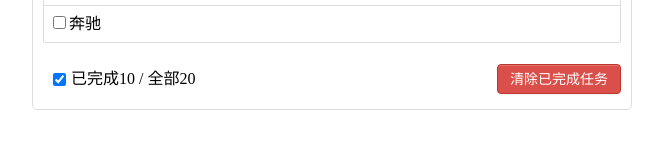
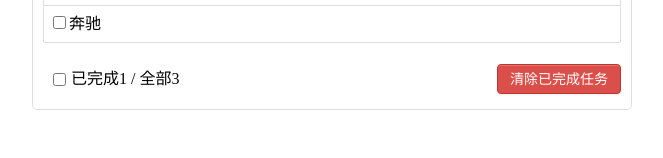
Before and after one commit to qiaoliang/gitlog_vue3, a Vue app: page / in a window 1280 px wide. Shown: the part 142-300 px from the top of the page, without its empty margins (308-971 px from the left). Built offline with nearby package versions, Linux system fonts and the light colour scheme.

Commit message:
todo list step 8: 底部 MyFooter 可以显示正确的数据，并且点击它的 Checkbox 时，可以全选或全不选。

```diff
--- a/src/App.vue
+++ b/src/App.vue
@@ -3,7 +3,7 @@
     <div class="todo-wrap">
       <MyHeader :addTodo="addTodoItem" />
       <MyList :todos="todos" :delTodo="delTodoItem" :updateTodo="updateItem"/>
-      <MyFooter />
+      <MyFooter :todos="todos"/>
     </div>
   </div>
 </template>
--- a/src/components/MyFooter.vue
+++ b/src/components/MyFooter.vue
@@ -1,5 +1,4 @@
 <template>
-
   <div class="todo-footer" v-show="total">
     <label>
       <!-- <input type="checkbox" :checked="isAll" @change="checkAll"/> -->
@@ -13,40 +12,39 @@
 </template>
 
 <script lang="ts">
-import { defineComponent, ref } from "vue";
+import { computed, defineComponent, ref } from "vue";
+import TodoItem from "../types/todo";
 export default defineComponent({
   name: "MyFooter",
   //props:['todos','checkAllTodo','clearAllTodo'],
-  props: ["todos"],
-  //   computed: {
-  //     total() {
-  //       return this.todos.length;
-  //     },
-  //     doneTotal() {
-  //       return this.todos.reduce((pre, todo) => pre + (todo.done ? 1 : 0), 0);
-  //     },
-  //     isAll: {
-  //       get() {
-  //         return this.doneTotal === this.total && this.total > 0;
-  //       },
-  //       set(value) {
-  //         // this.checkAllTodo(value)
-  //         this.$emit("checkAllTodo", value);
-  //       },
-  //     },
-  //   },
-  //   methods: {
-  //     //清空所有已完成
-  //     clearAll() {
-  //       // this.clearAllTodo()
-  //       this.$emit("clearAllTodo");
-  //     },
-  //   },
-  setup() {
-    const total = ref(20);
-    const doneTotal = ref(10);
-    const clearAll = () => {};
-    const isAll = ref(true);
+  props: {
+    todos: {
+      type: Array as () => TodoItem[],
+      required: true,
+    },
+  },
+  setup(props, ctx) {
+    const doneTotal = computed(() => {
+      return props.todos.reduce(
+        (pre, todo, index) => pre + (todo.isCompleted ? 1 : 0),
+        0
+      );
+    });
+    //全选或全不选
+    const isAll =computed({
+      get(){
+        return props.todos.every(item => item.isCompleted == true)
+      },
+      set(val){
+        props.todos.forEach(item => item.isCompleted = val)
+      }
+    });
+    const clearAll = () => {
+      //props.todos.forEach(item => {item.isCompleted = true} )
+    };
+    const total = computed(() => {
+      return props.todos.length;
+    });
     return {
       total,
       doneTotal,
```
